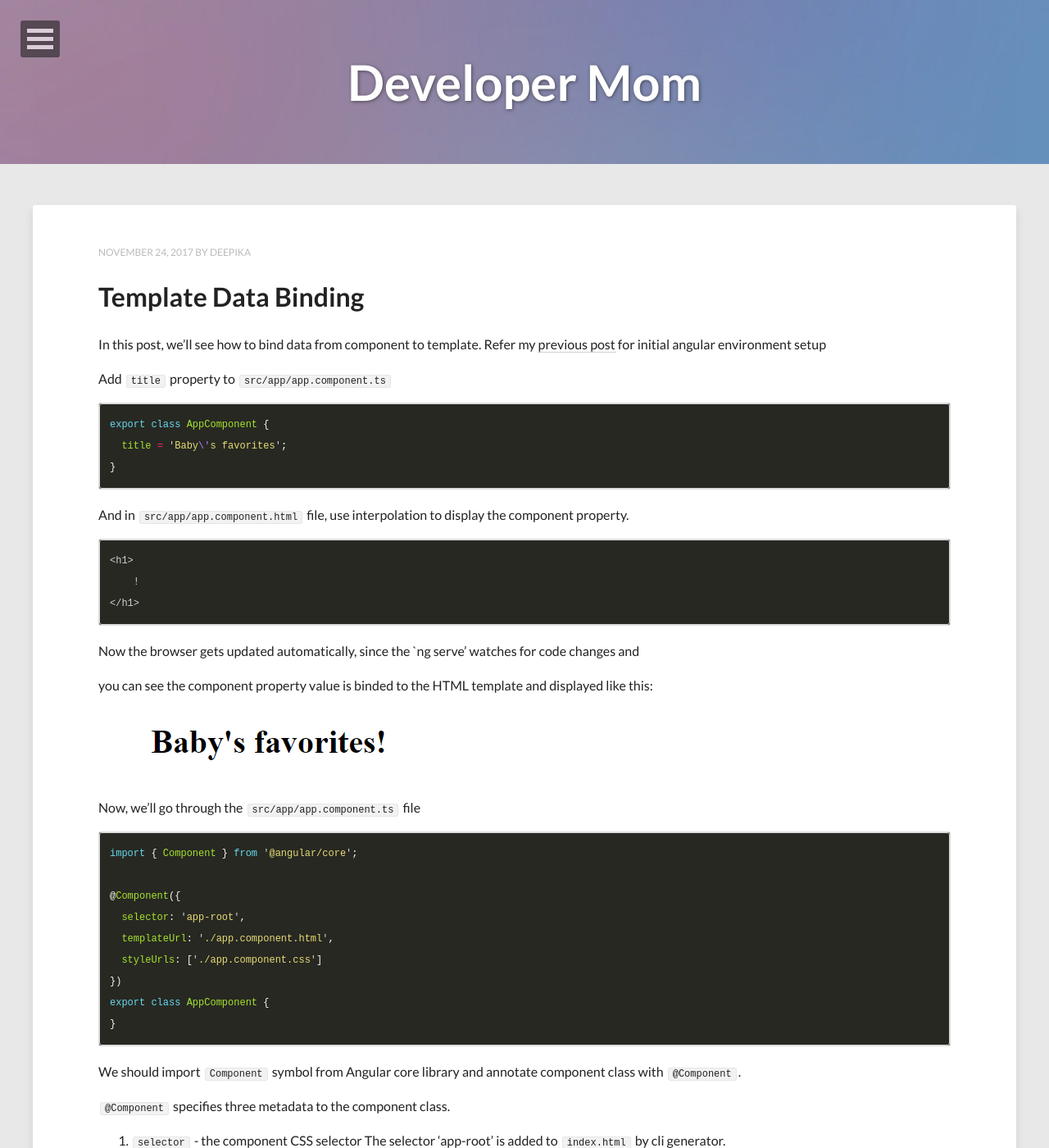
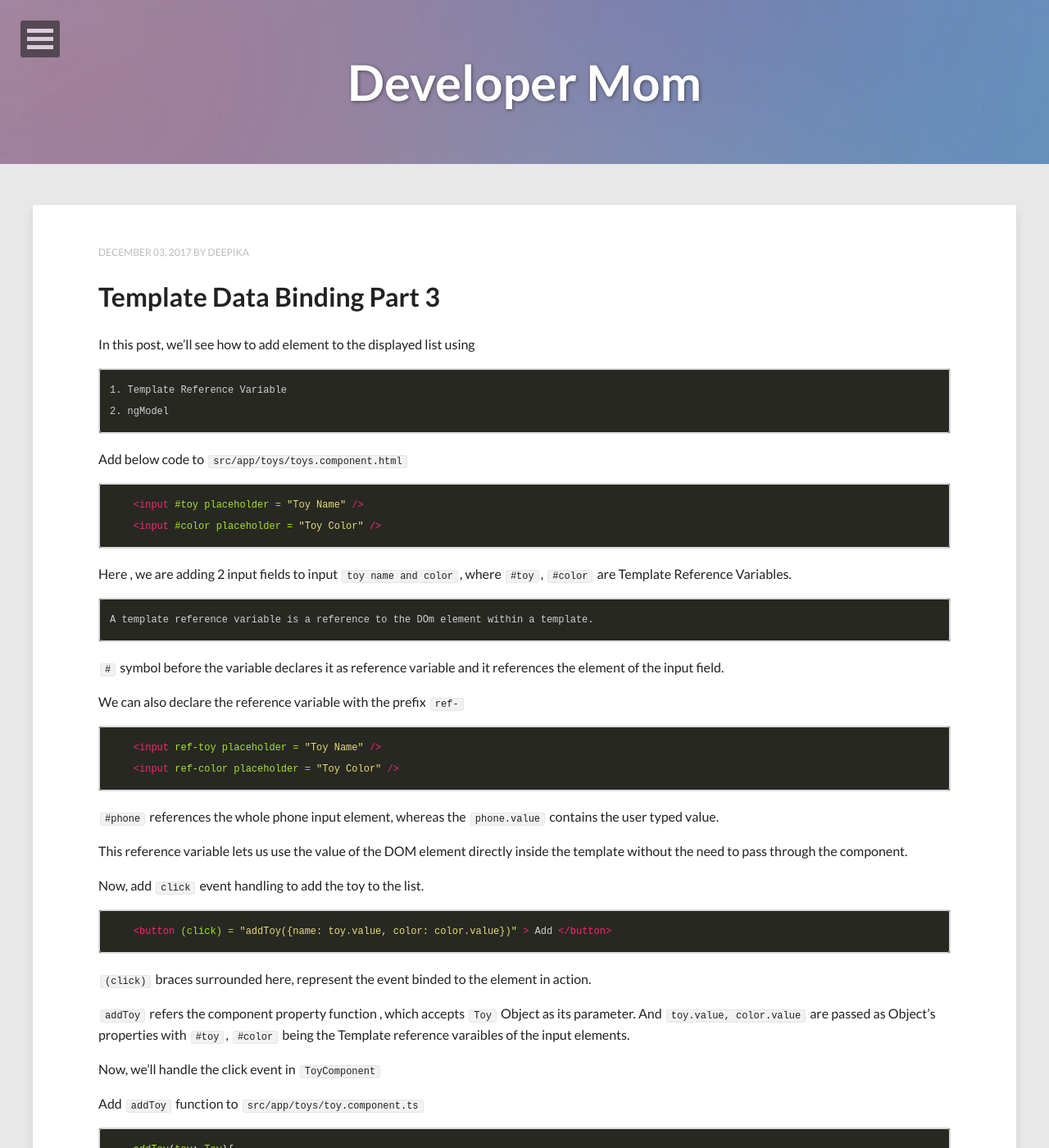
Before and after one commit to DeepikaRajendran/dev-mom, a Jekyll site: the page built from index.html, in a window 1280 px wide and 1400 px high. Shown: the whole window at 82% size. Built offline with Jekyll 4.4.1, drawn with Linux system fonts in a browser that asks for light colours; nearby versions of some CDN libraries; the list of posts is cut into pages by our own code; some of the changed text lies outside the part shown.

Commit message:
reverted to old theme with newly added posts

````diff
--- /dev/null
+++ b/_posts/2017-12-03-template-data-binding-Part-3.md
@@ -0,0 +1,77 @@
+
+In this post, we'll see how to add element to the displayed list using
+
+    1. Template Reference Variable
+    2. ngModel
+
+
+Add below code to `src/app/toys/toys.component.html`
+
+```html
+    <input #toy placeholder = "Toy Name" />
+    <input #color placeholder = "Toy Color" />
+```
+Here , we are adding 2 input fields to input `toy name and color`, where `#toy`, `#color` are Template Reference Variables.
+
+
+```
+A template reference variable is a reference to the DOm element within a template.
+```
+`#` symbol before the variable declares it as reference variable and it references the element of the input field.
+
+We can also declare the reference variable with the prefix `ref-`
+
+```html
+    <input ref-toy placeholder = "Toy Name" />
+    <input ref-color placeholder = "Toy Color" />
+```
+
+`#phone` references the whole phone input element, whereas the `phone.value` contains the user typed value.
+
+This reference variable lets us use the value of the DOM element directly inside the template without the need to pass through the component.
+
+Now, add `click` event handling to add the toy to the list.
+```html
+    <button (click) = "addToy({name: toy.value, color: color.value})" > Add </button>
+```
+`(click)` braces surrounded here, represent the event binded to the element in action.
+
+`addToy` refers the component property function , which accepts `Toy` Object as its parameter.
+And `toy.value, color.value` are passed as Object's properties with `#toy`, `#color` being the Template reference varaibles of the input elements.
+
+Now, we'll handle the click event in `ToyComponent`
+
+Add `addToy` function to `src/app/toys/toy.component.ts`
+
+```typescript
+    addToy(toy: Toy){
+        this.toys.push(toy);
+    }
+```
+Here is the output:
+
+![alt-text](https://github.com/DeepikaRajendran/dev-mom/raw/master/images/add-Toy.png)
+
+
+### Use `ngModel` instead of Template Reference variable.
+
+```typescript
+toy : Toy = new Toy();
+```
+Initiate `toy` property with `Toy` Object.
+
+In `ToyComponent` html template file, modify the input fields to have `ngModel`.
+
+```html
+<input [(ngModel)]="toy.name" placeholder = "Toy Name" />
+<input [(ngModel)]="toy.color" placeholder = "Toy Color" />
+<button (click) = "addToy()" > Add </button>
+```
+`[(ngModel)]` represents the two way binding of property. Whenever the value of toy gets changed, it get reflected in component's property value.
+
+```typescript
+addToy(){
+    this.toys.push(this.toy);
+  }
+```
+Now, if you go thorugh the component class, you can see that we are no more passing any parameter from template to component in `addToy()` method, since `ngModel` do the 2-way binding.
````
Also changed, not shown: _posts/2017-11-24-angular-setup-with-angular-cli.md (+1 -1 lines), _posts/2017-11-24-template-data-binding-Part-2.md (+2 -2 lines).
